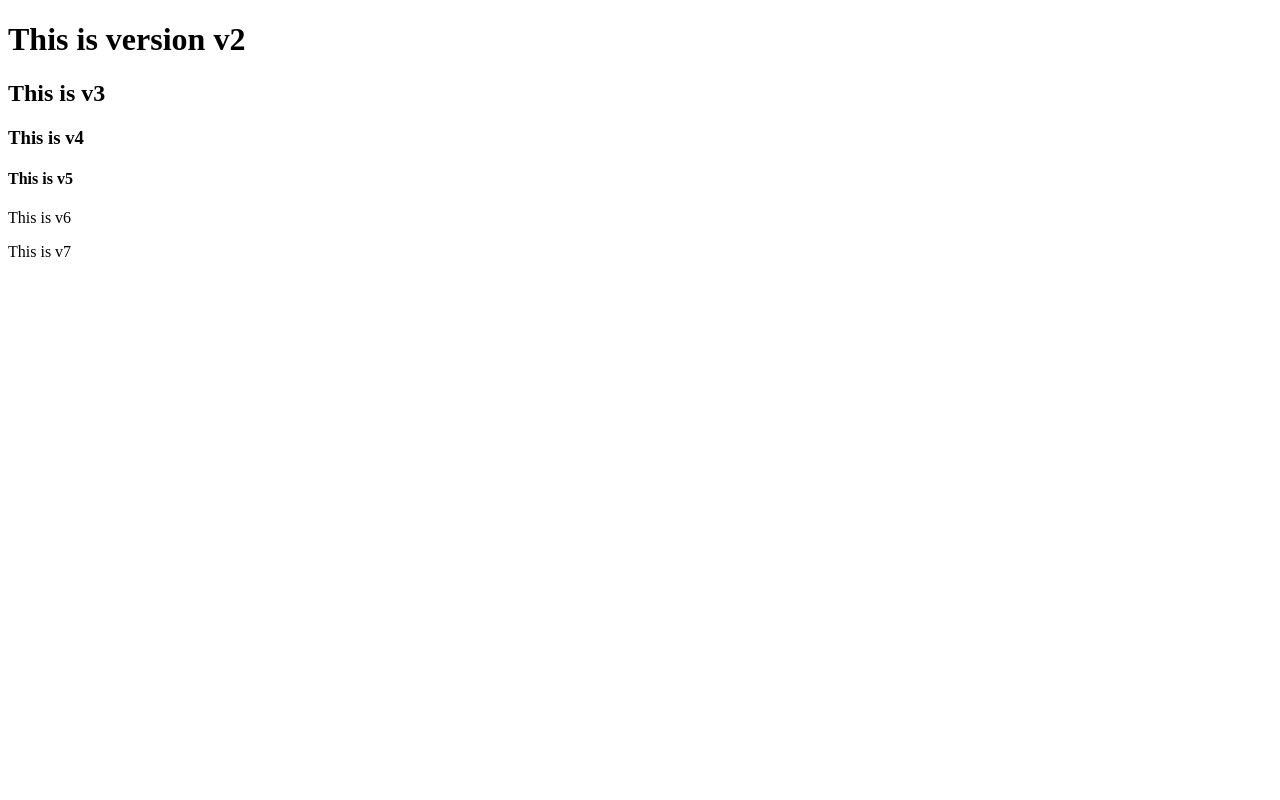
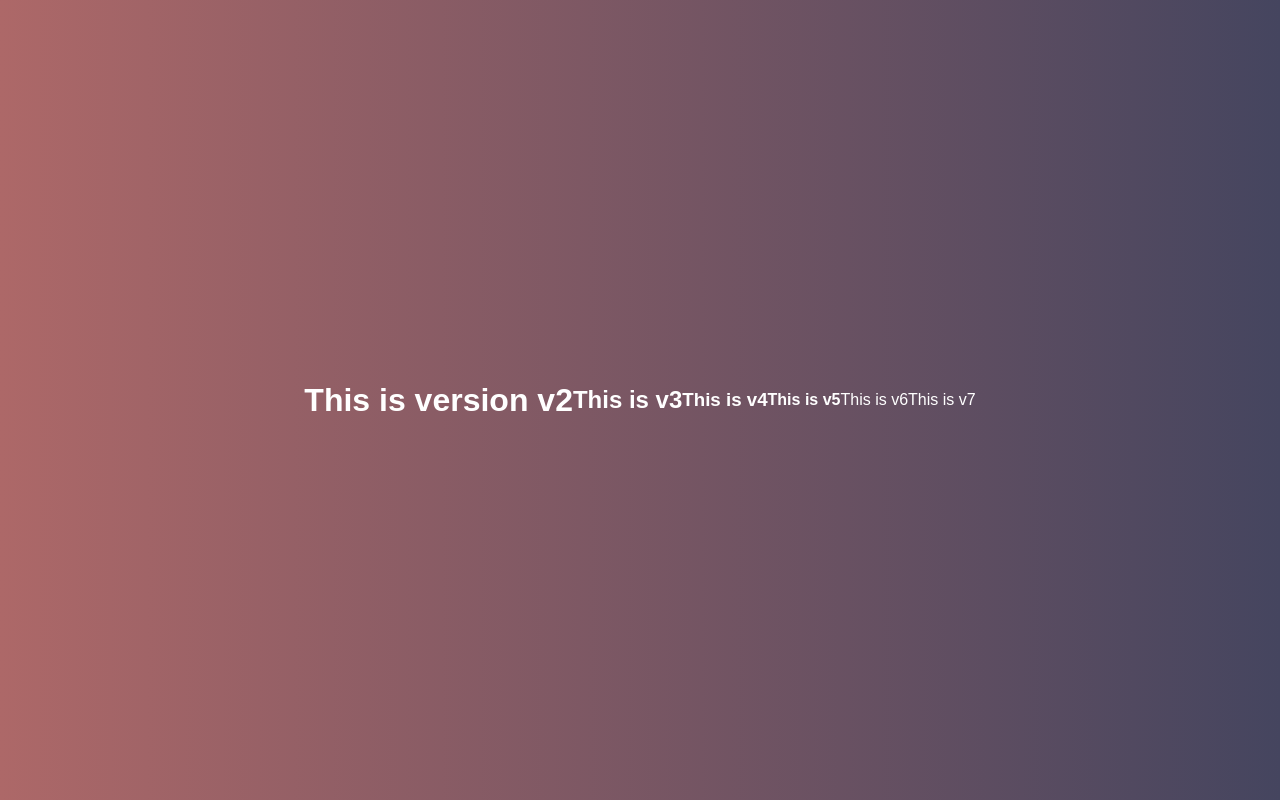
Before and after one commit to Pranamya-11/myrepo, a plain HTML site: page index.html in a window 1280 px wide. Drawn offline with Linux system fonts and the light colour scheme.

Commit message:
Added design for website

```diff
--- a/index.html
+++ b/index.html
@@ -4,14 +4,18 @@
     <meta charset="UTF-8">
     <meta name="viewport" content="width=device-width, initial-scale=1.0">
     <title>Document</title>
+    <link rel="stylesheet" href="style.css">
 </head>
 <body>
     <h1>
         This is version v2
     </h1>
+    <br>
+
     <h2>
         This is v3
     </h2>
+    <br>
     <h3>
         This is v4
     </h3>
--- /dev/null
+++ b/style.css
@@ -0,0 +1,11 @@
+body{
+background:linear-gradient(to right,rgb(173, 104, 104),rgb(69, 69, 95));
+font-family:Arial, Helvetica, sans-serif;
+color:white;
+margin:0;
+padding:0;
+display:flex;
+justify-content:center;
+align-items: center;
+height:100vh;
+}
```
